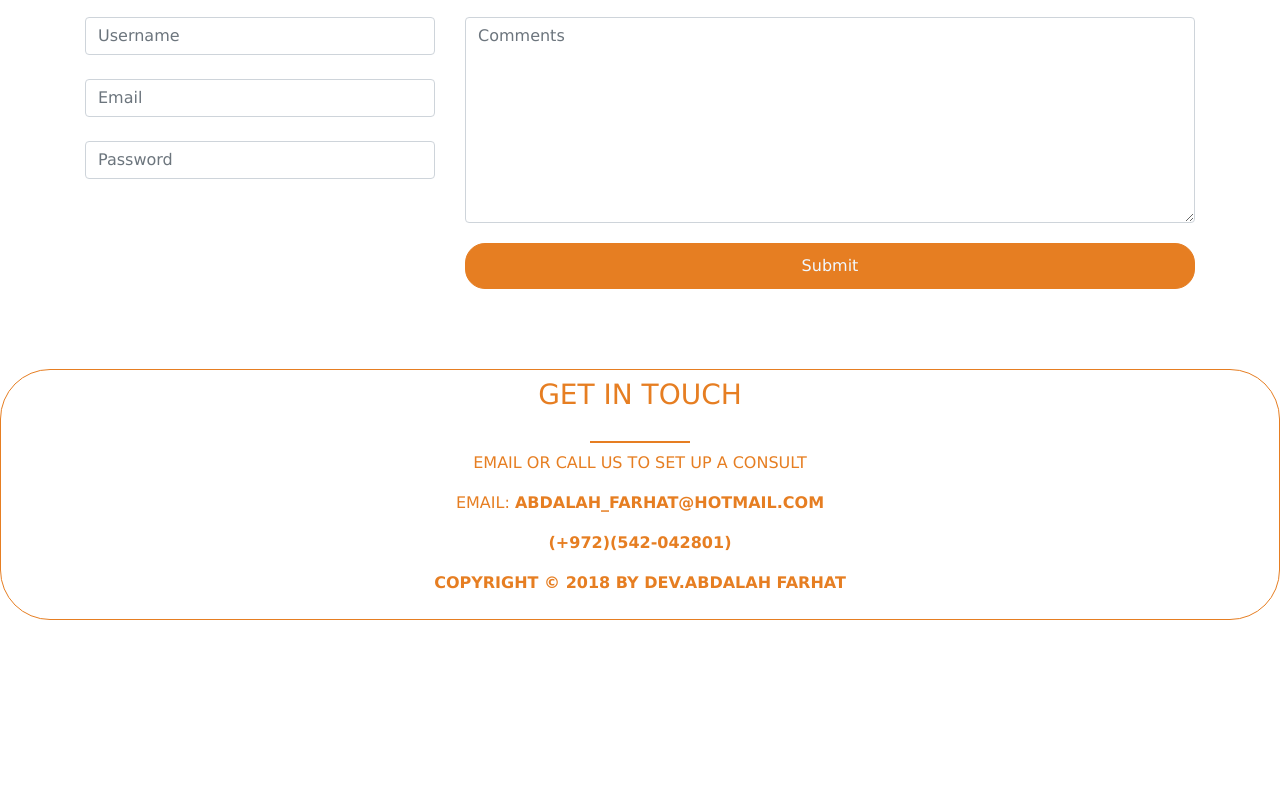
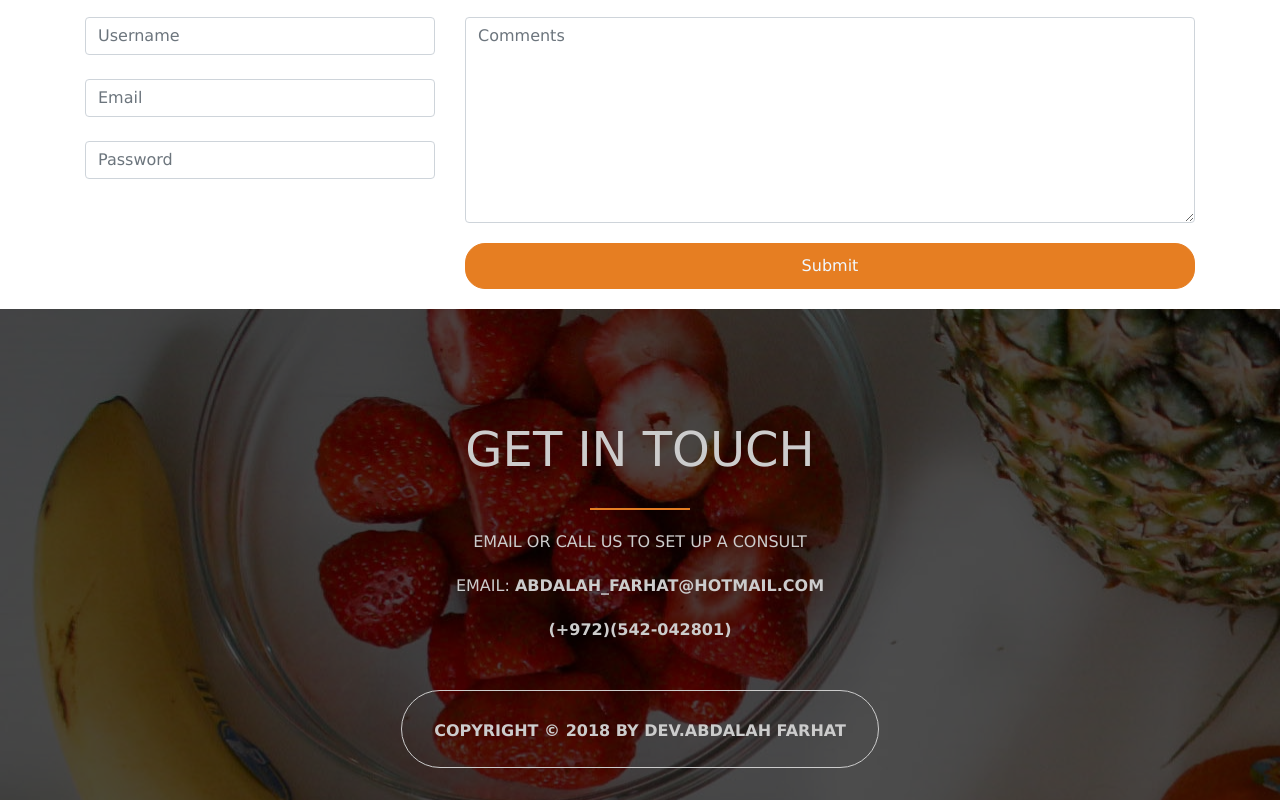
Before and after one commit to abdalahfarhat/resturant-website, a plain HTML site: page index.html in a window 1280 px wide. Shown: the part 5129-5929 px from the top of the page. Before the commit the page ends 5749 px from the top, so only its background shows below. Drawn offline with Linux system fonts and the light colour scheme.

Commit message:
styling footer

```diff
--- a/style.css
+++ b/style.css
@@ -297,15 +297,38 @@ blockquote p {
 
 footer {
   text-align: center;
+  color: #ccc;
+  padding: 2rem 1rem;
+  margin-top: 20px;
+  background-image: linear-gradient(rgba(0, 0, 0, 0.7), rgba(0, 0, 0, 0.7)),
+    url(img/banana-berries-berry-775031.jpg);
+  background-position: cover;
+  background-attachment: fixed;
+}
+footer h3 {
   margin-top: 80px;
-  color: #e67e22;
+}
+footer p {
+  margin-top: 20px;
+}
+
+.copyright {
   padding: 0.5rem 2rem;
-  border: 1px #e67e22 solid;
+  border: 1px #ccc solid;
+  display: inline-block;
+  margin: 2rem 0 0;
   border-radius: 50px;
   text-decoration: none;
+  color: #ccc;
 }
 
-footer:hover {
-  border: 1px #0fc7d4 solid;
-  background: #ccc;
+.copyright:hover {
+  background: ##333;
+  opacity: 0.6;
+  transition: all 0.7s;
 }
+
+footer h3 {
+  font-size: 3rem;
+  margin-bottom: 0;
+}
```
